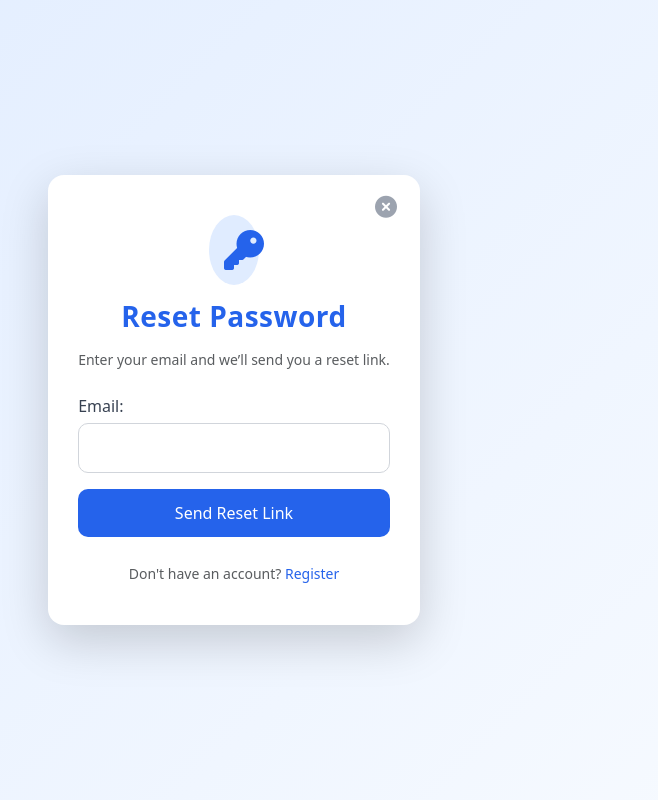
After one commit to sudhanchaudhary/Car-rental-platform, a Django app: page /account/password_reset/ in a window 1280 px wide. The commit adds this page. Shown: the whole page, without its empty margins (406-1064 px from the left). Run offline with Django 5.2, Linux system fonts and the light colour scheme; some libraries are stand-ins or nearby versions.

Commit message:
forgot password

```diff
--- a/account/templates/auth/log_in.html
+++ b/account/templates/auth/log_in.html
@@ -77,7 +77,7 @@
                                         <label for="remember" name="remember" class="small text-muted">Remember me</label>
                                     </div>
 
-                                    <a href="#" class="small">Forgot password?</a>
+                                    <a href="{% url 'password_reset' %}" class="small">Forgot password?</a>
                                 </div>
 
                                 <!-- Button -->
--- /dev/null
+++ b/account/templates/auth/password_reset.html
@@ -0,0 +1,177 @@
+<!DOCTYPE html>
+{% load static %}
+<html lang="en">
+
+<head>
+    <meta charset="UTF-8">
+    <meta name="viewport" content="width=device-width, initial-scale=1.0">
+    <title>Password Change</title>
+
+    <link rel="icon" href="{% static 'images/logo/favicon.ico' %}">
+
+    <!-- Bootstrap -->
+    <link href="https://cdn.jsdelivr.net/npm/bootstrap@5.3.8/dist/css/bootstrap.min.css" rel="stylesheet">
+
+    <!-- Font Awesome -->
+    <link rel="stylesheet" href="https://cdnjs.cloudflare.com/ajax/libs/font-awesome/7.0.1/css/all.min.css" />
+
+    <!-- alertify CSS -->
+    <link rel="stylesheet" href="//cdn.jsdelivr.net/npm/alertifyjs@1.14.0/build/css/alertify.min.css" />
+
+    <style>
+        body {
+            background: linear-gradient(135deg, #e0ecff, #f8fbff);
+        }
+
+        .main-wrapper {
+            max-width: 450px;
+            margin: auto;
+            border-radius: 16px;
+        }
+
+        .form-title {
+            font-weight: 600;
+            letter-spacing: 0.5px;
+        }
+
+        label {
+            font-weight: 500;
+            color: #374151;
+            margin-bottom: 5px;
+        }
+
+        input {
+            width: 100%;
+            border-radius: 10px;
+            border: 1px solid #d1d5db;
+            padding: 12px;
+            transition: all 0.3s ease;
+            outline: none;
+        }
+
+        input:focus {
+            border-color: #2563eb;
+            box-shadow: 0 0 0 3px rgba(37, 99, 235, 0.15);
+        }
+
+        .login-btn {
+            background: #2563eb;
+            color: #fff;
+            border-radius: 10px;
+            padding: 12px;
+            font-weight: 500;
+            transition: 0.3s;
+            border: none;
+        }
+
+        .login-btn:hover {
+            color: white;
+            background: #1e4ed8;
+        }
+
+        .close-btn {
+            position: absolute;
+            top: 15px;
+            right: 20px;
+            font-size: 22px;
+            color: #9ca3af;
+            transition: 0.3s;
+        }
+
+        .close-btn:hover {
+            color: #ef4444;
+        }
+
+        .register-link {
+            color: #2563eb;
+            font-weight: 500;
+            text-decoration: none;
+        }
+
+        .register-link:hover {
+            text-decoration: underline;
+        }
+
+        .form-box {
+            padding: 40px 30px;
+        }
+
+        .icon-header {
+            text-align: center;
+            margin-bottom: 15px;
+        }
+
+        .icon-header i {
+            font-size: 40px;
+            color: #2563eb;
+            background: #e0ecff;
+            padding: 15px;
+            border-radius: 50%;
+        }
+    </style>
+</head>
+
+<body>
+
+    <div class="container-fluid min-vh-100 d-flex align-items-center justify-content-center">
+        <div class="shadow-lg bg-white main-wrapper">
+
+            <div class="position-relative form-box">
+
+                <a href="{% url 'home' %}" class="close-btn">
+                    <i class="fa-solid fa-circle-xmark"></i>
+                </a>
+
+                <div class="icon-header">
+                    <i class="fa-solid fa-key"></i>
+                </div>
+
+                <h3 class="text-center mb-3 form-title" style="color:#2563eb;">
+                    Reset Password
+                </h3>
+
+                <p class="text-center text-muted mb-4" style="font-size: 14px;">
+                    Enter your email and we’ll send you a reset link.
+                </p>
+
+                <form method="POST">
+                    {% csrf_token %}
+                    {{form}}
+
+                    <button type="submit" class="btn login-btn w-100 mt-3">
+                        Send Reset Link
+                    </button>
+                </form>
+
+                <div class="text-center mt-4">
+                    <small class="text-muted">
+                        Don't have an account?
+                        <a href="{% url 'sign_up' %}" class="register-link">Register</a>
+                    </small>
+                </div>
+
+            </div>
+        </div>
+    </div>
+
+    <!-- alertify JavaScript -->
+    <script src="//cdn.jsdelivr.net/npm/alertifyjs@1.14.0/build/alertify.min.js"></script>
+
+    {% if messages %}
+    {% for message in messages %}
+    {% if message.tags == 'success' %}
+    <script>
+        alertify.set('notifier', 'position', 'bottom-right');
+        alertify.success('{{message}}');
+    </script>
+    {% else %}
+    <script>
+        alertify.set('notifier', 'position', 'bottom-right');
+        alertify.error('{{message}}');
+    </script>
+    {% endif %}
+    {% endfor %}
+    {% endif %}
+
+</body>
+</html>
--- a/account/urls.py
+++ b/account/urls.py
@@ -1,11 +1,16 @@
 from django.urls import path
 from . import views
+from django.contrib.auth import views as auth_views
 
 urlpatterns = [
     path('signup/',views.sign_up,name='sign_up'),
     path('log_in/',views.log_in,name='log_in'),
     path('logout/',views.log_out,name='logout'),
     path('password_change/',views.change_password,name='pchange'),
+    path('password_reset/', auth_views.PasswordResetView.as_view(template_name='auth/password_reset.html',html_email_template_name='auth/p_reset_mail.html'), name='password_reset'),
+    path('password_reset_done/', auth_views.PasswordResetDoneView.as_view(template_name='auth/p_reset_done.html'), name='password_reset_done'),
+    path('password_reset_confirm/<uidb64>/<token>/',auth_views.PasswordResetConfirmView.as_view(template_name='auth/p_reset_confirm.html'), name='password_reset_confirm'),
+    path('password_reset_complete/', auth_views.PasswordResetCompleteView.as_view(template_name='auth/p_reset_complete.html'), name='password_reset_complete'),
     path('profile_update/',views.profile_update,name='profile_update'),
     path('profile/',views.profile,name='profile'),
     path('listing/',views.listing,name='listing'),
```
Also changed, not shown: account/templates/auth/p_reset_complete.html (added, +131 -0 lines), account/templates/auth/p_reset_confirm.html (added, +178 -0 lines), account/templates/auth/p_reset_done.html (added, +70 -0 lines), account/templates/auth/p_reset_mail.html (added, +11 -0 lines), rental/settings.py (+8 -0 lines), db.sqlite3.
